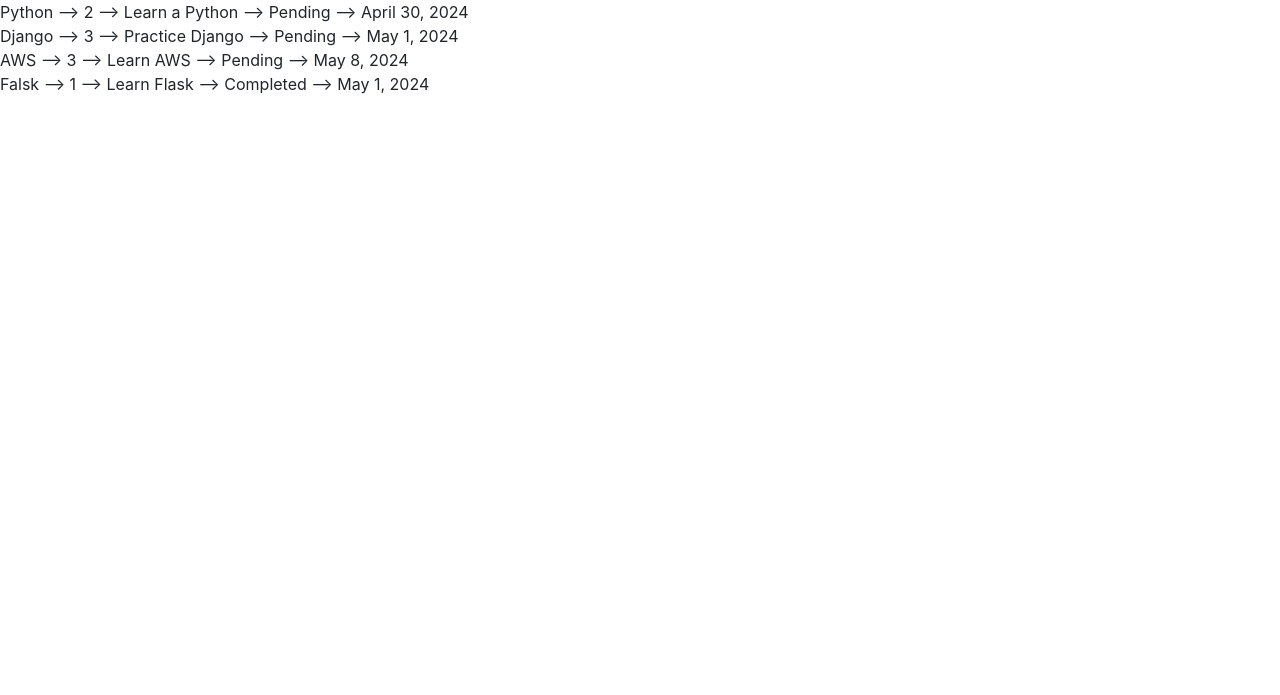
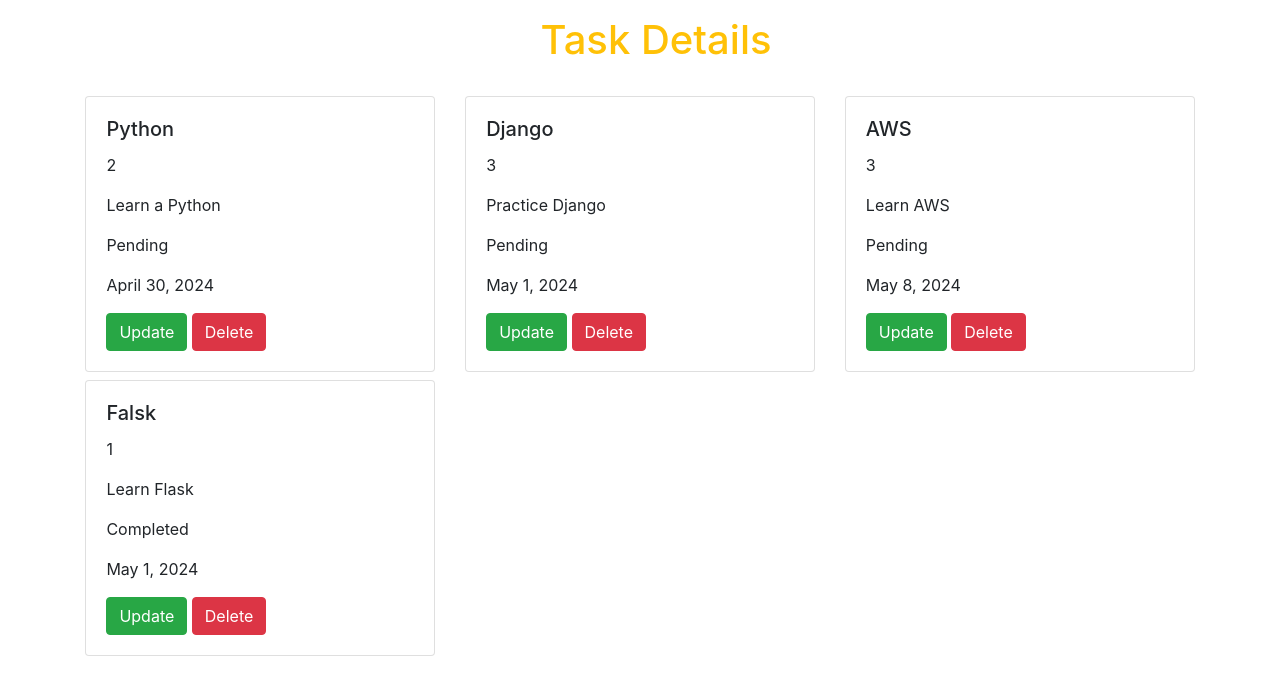
Before and after one commit to chandrakiran2000/Huewine-Django-TodoApp, a Django app: page / in a window 1280 px wide. Shown: the top 695 px of the page. Run offline with Django 5.2, Linux system fonts and the light colour scheme; data comes from the database, SQL or seed files in the repository.

Commit message:
day1 2nd commit

```diff
--- a/mysite/myapp/templates/myapp/home.html
+++ b/mysite/myapp/templates/myapp/home.html
@@ -1,10 +1,33 @@
 {% extends "myapp/base.html" %}
 {% block body%}
+<!--
     {% for task in task_list %}
-        {{task.name}} --> {{task.priority}} --> {{task.description}} --> {{task.status}} --> {{task.date}}
+        {{task.name}} -- {{task.priority}} -- {{task.description}} -- {{task.status}} -- {{task.date}}
         <br/>
     {% endfor %}
+-->
 
-
+    <div class="container" style="width: 89vw;">
+        <div class="row">
+            <div class="col-sm-12 m-3">
+                <h1 class="text-center text-warning">Task Details</h1>
+            </div>
+            {% for task in task_list %}
+            <div class="col-sm-6 col-md-4 mt-2">
+                <div class="card">
+                    <div class="card-body">
+                      <h5 class="card-title">{{task.name}}</h5>
+                      <p class="card-text">{{task.priority}}</p>
+                      <p class="card-text">{{task.description}}</p>
+                      <p class="card-text">{{task.status}}</p>
+                      <p class="card-text">{{task.date}}</p>
+                      <a href="#" class="btn btn-success">Update</a>
+                      <a href="#" class="btn btn-danger">Delete</a>
+                    </div>
+                </div>
+            </div>
+            {% endfor %}
+        </div>
+    </div>
 
 {% endblock%}
```
Also changed, not shown: mysite/myapp/templates/myapp/add.html (+4 -5 lines).
